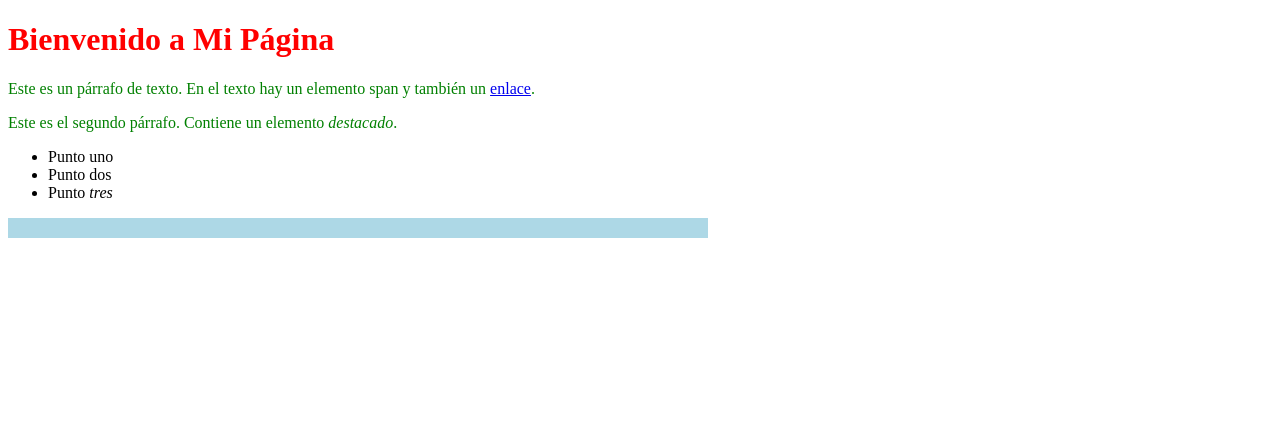
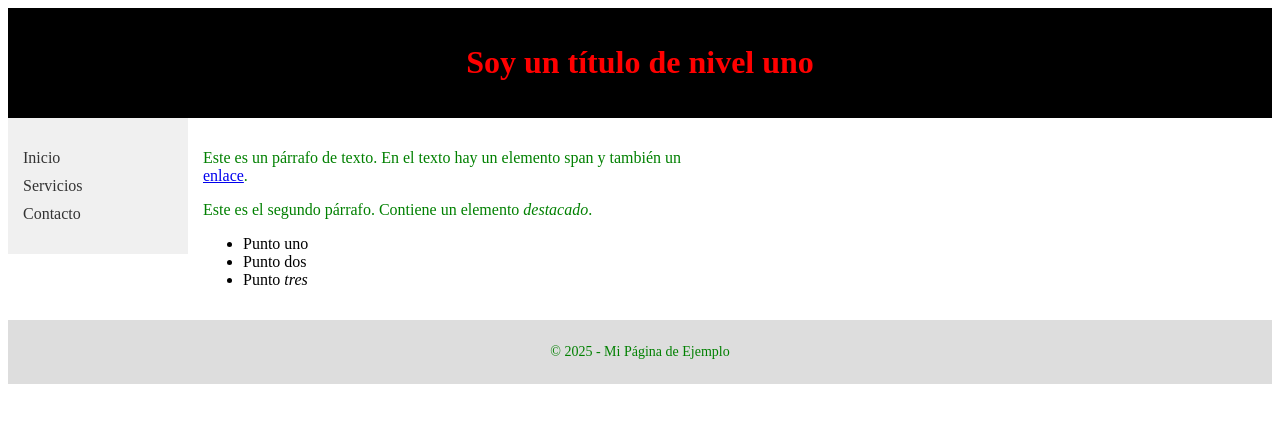
Before and after one commit to B-gayoso/-DESARROLLO-Y-ARQUITECTURAS-WEB, a plain HTML site: page clase4/index.html in a window 1280 px wide. Drawn offline with Linux system fonts and the light colour scheme.

Commit message:
Clase 4 parte 2

```diff
--- a/clase4/estilos.css
+++ b/clase4/estilos.css
@@ -2,26 +2,54 @@ h1 {
     color: red;
   }
   p { color: green; }
+ /
+
 #contenedor {
   width: 700px;
+  margin: 20px auto;
+  background-color: #fff;
+  border: 1px solid #ccc;
+  overflow: hidden;
 }
 
 #cabecera {
-    background-color: lightblue;
-    padding: 10px;
+  background-color: #000000;
+  color: white;
+  padding: 15px;
   text-align: center;
 }
 
 #menu {
   float: left;
   width: 150px;
+  background-color: #f0f0f0;
+  padding: 15px;
+}
+
+#menu ul {
+  list-style-type: none;
+  padding: 0;
+}
+
+#menu ul li {
+  margin-bottom: 10px;
+}
+
+#menu ul li a {
+  text-decoration: none;
+  color: #333;
 }
 
 #contenido {
   float: left;
-    width: 550px;
+  width: 520px;
+  padding: 15px;
 }
 
 #pie {
   clear: both;
+  background-color: #ddd;
+  padding: 10px;
+  text-align: center;
+  font-size: 14px;
 }
--- a/clase4/index.html
+++ b/clase4/index.html
@@ -1,35 +1,41 @@
 <!doctype html>
 <html lang="es">
 <head>
-    <link rel="stylesheet" href="estilos.css">
-    <meta charset="utf-8">
-<title>Mi Página de Ejemplo</title>
+  <meta charset="utf-8">
+  <title>Mi Primera Página con CSS</title>
+  <link rel="stylesheet" href="estilos.css">
 </head>
 <body>
-<h1>Bienvenido a Mi Página</h1>
-<p>Este es un párrafo de texto. En el texto hay un <span>elemento span</span> y también un <a
-href="http://example.com">enlace</a>.</p>
-<p>Este es el segundo párrafo. Contiene un elemento <em>destacado</em>.</p>
-<ul>
-<li>Punto uno</li>
-<li>Punto dos</li>
-<li>Punto <em>tres</em></li>
-</ul>
-</body>
-<body>
-    <div id="contenedor">
+
+  <div id="contenedor">
 
     <div id="cabecera">
+      <h1>Soy un título de nivel uno</h1>
+    </div>
 
+    <div id="menu">
+      <ul>
+        <li><a href="#">Inicio</a></li>
+        <li><a href="#">Servicios</a></li>
+        <li><a href="#">Contacto</a></li>
+      </ul>
     </div>
-    <div id="menu">
 
+    <div id="contenido">
+      <p>Este es un párrafo de texto. En el texto hay un <span>elemento span</span> y también un <a href="http://example.com">enlace</a>.</p>
+      <p>Este es el segundo párrafo. Contiene un elemento <em>destacado</em>.</p>
+      <ul>
+        <li>Punto uno</li>
+        <li>Punto dos</li>
+        <li>Punto <em>tres</em></li>
+      </ul>
     </div>
-    <div id="contenido">
 
+    <div id="pie">
+      <p>© 2025 - Mi Página de Ejemplo</p>
     </div>
-    <div id="pie">
-    </div>
-    </div>
-    </body>
+
+  </div>
+
+</body>
 </html>
```
Lines whose indentation alone changed are shown as unchanged.
